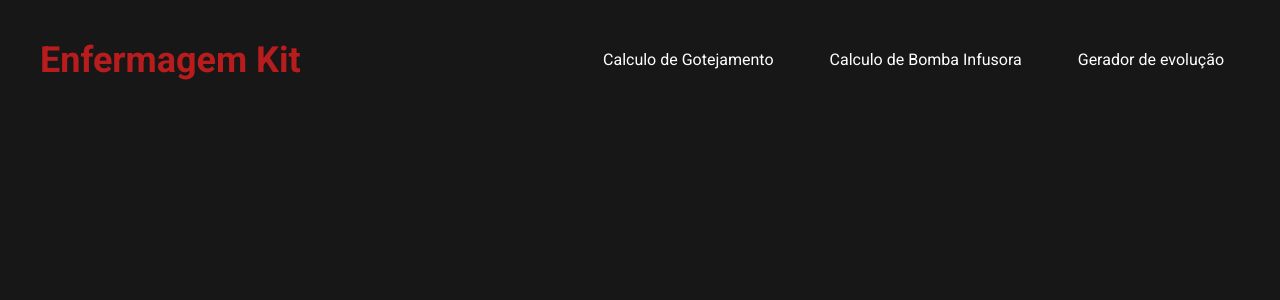
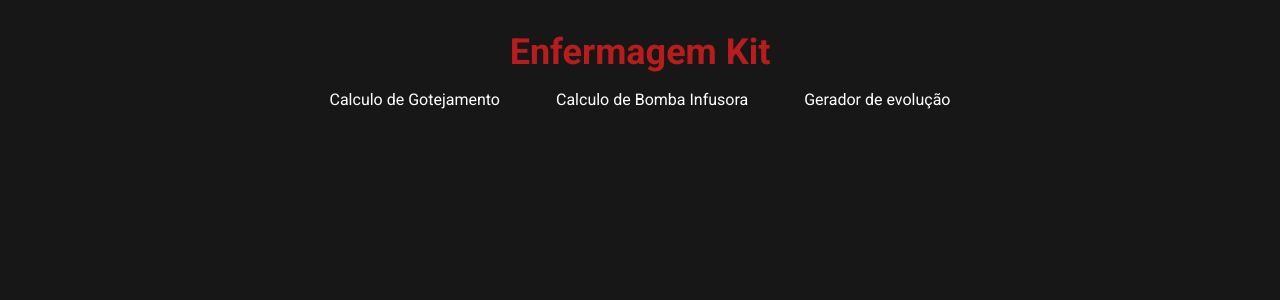
Before and after one commit to RaphaelFreitasDev/enfermagemkit, a Next.js app: page / in a window 1280 px wide. Shown: the top 300 px of the page. Built offline with nearby package versions, Linux system fonts and the light colour scheme.

Commit message:
navbar responsive

```diff
--- a/app/_components/Navbar.tsx
+++ b/app/_components/Navbar.tsx
@@ -2,7 +2,7 @@ import Link from "next/link";
 
 export default function Navbar() {
   return (
-    <div className="container w-[1200px] m-auto flex my-8 items-center justify-between ">
+    <div className="container w-[1200px] m-auto flex my-8 items-center justify-between sm:flex-col ">
       <h2 className="text-4xl text-red-700 font-semibold">Enfermagem Kit</h2>
       <div className="flex gap-6">
         <Link
```
